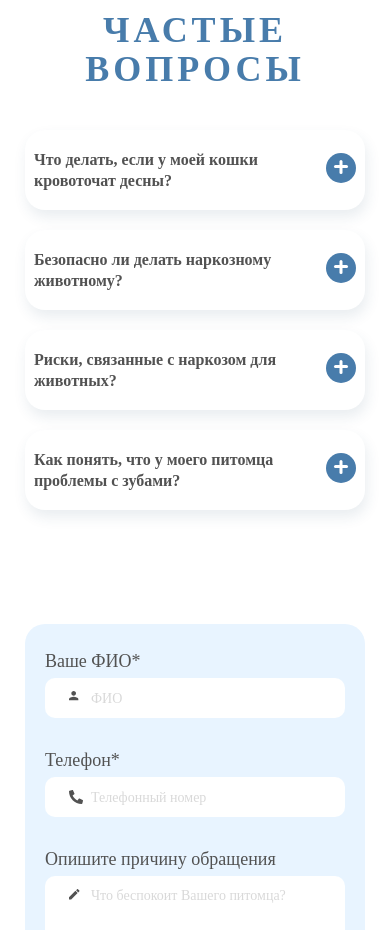
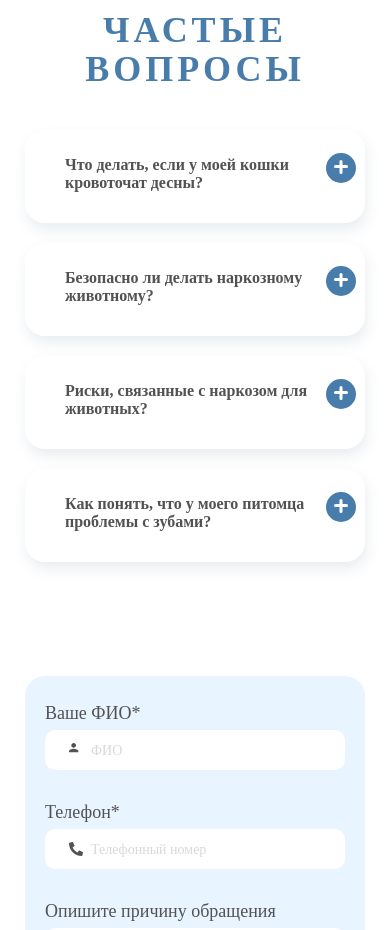
Before and after one commit to IEdgar34/test-work, a website built with webpack: page src/index.html in a window 390 px wide. Shown: the part 5620-6550 px from the top of the page. Built offline with nearby package versions, Linux system fonts and the light colour scheme; files whose address does not match are found by name; a web font is replaced by a local one.

Commit message:
fix style

```diff
--- a/src/js/modules/questions.js
+++ b/src/js/modules/questions.js
@@ -4,7 +4,7 @@ export const questionsOpen = () => {
         item.addEventListener("click",(e) => {
 
             item.classList.toggle("list__item-open_active")
-            item.closest(".questions__list-item").classList.toggle("questions__list-item_active")
+            item.nextElementSibling.classList.toggle("list__item-content_active")
         })
     })
 
--- a/src/sass/blocks/_questions.scss
+++ b/src/sass/blocks/_questions.scss
@@ -25,30 +25,27 @@
         display: flex;
         flex-direction: column;
         align-items: center;
-        /* justify-content: center; */
         gap: 20px;
 
         &-item {
             position: relative;
             width: 100%;
-            height: 80px;
-            overflow: hidden;
+            height: 100%;
+            min-height: 17px;
             border-radius: 20px;
             box-shadow: 2px 7px 14px 0px rgba(39, 74, 109, 0.1);
             background: rgb(255, 255, 255);
-            flex-grow: 1;
             flex-shrink: 0;
-            padding: 26px 40px 31px 40px;
-
-            &_active {
-                height: auto;
-                overflow: visible;
-            }
-            @media (max-width: 700px) {
-                padding: 20px 66px 17px 17px;
+            padding-top: 26px;
+            padding-right: 90px;
+            padding-bottom: 31px;
+            padding-left: 40px;
+            @media (max-width: 526px) {
+                padding-right: 52px;
             }
             @media (max-width: 390px) {
-                padding: 20px 55px 17px 9px;
+                padding-right: 39px;
+
             }
         }
     }
@@ -93,21 +90,34 @@
             }
         }
         &__item-title {
-            display: inline;
+            display: block;
+            max-width: max-content;
+            min-height: 23px;
             color: rgb(82, 82, 82);
             font-family: inherit;
             font-size: 18px;
             font-weight: 600;
-            line-height: 130%;
             letter-spacing: 0%;
             text-align: left;
-            @media(max-width: 425px){
+            @media (max-width: 425px) {
                 font-size: 16px;
             }
         }
         &__item-content {
-            margin-top: 40px;
-            @media(max-width: 430px){
+            position: absolute;
+            scale: 0;
+            width: 0;
+            height: 0;
+            &_active {
+                transition-property: scale, width, height;
+                transition-duration: 0.5s;
+                position: static;
+                scale: 1;
+                width: auto;
+                height: auto;
+                margin-top: 40px;
+            }
+            @media (max-width: 430px) {
                 margin-top: 16px;
             }
             p {
@@ -120,7 +130,7 @@
                 text-align: left;
                 margin-top: 20px;
                 list-style-type: circle !important;
-                @media(max-width: 425px){
+                @media (max-width: 425px) {
                     font-size: 15px;
                 }
             }
@@ -137,7 +147,7 @@
                 text-align: left;
                 margin-top: 20px;
                 list-style-type: circle !important;
-                @media(max-width: 425px){
+                @media (max-width: 425px) {
                     font-size: 15px;
                 }
             }
```
Also changed, not shown: dist/index.html, dist/main.js, dist/style.css, 2 other files.
